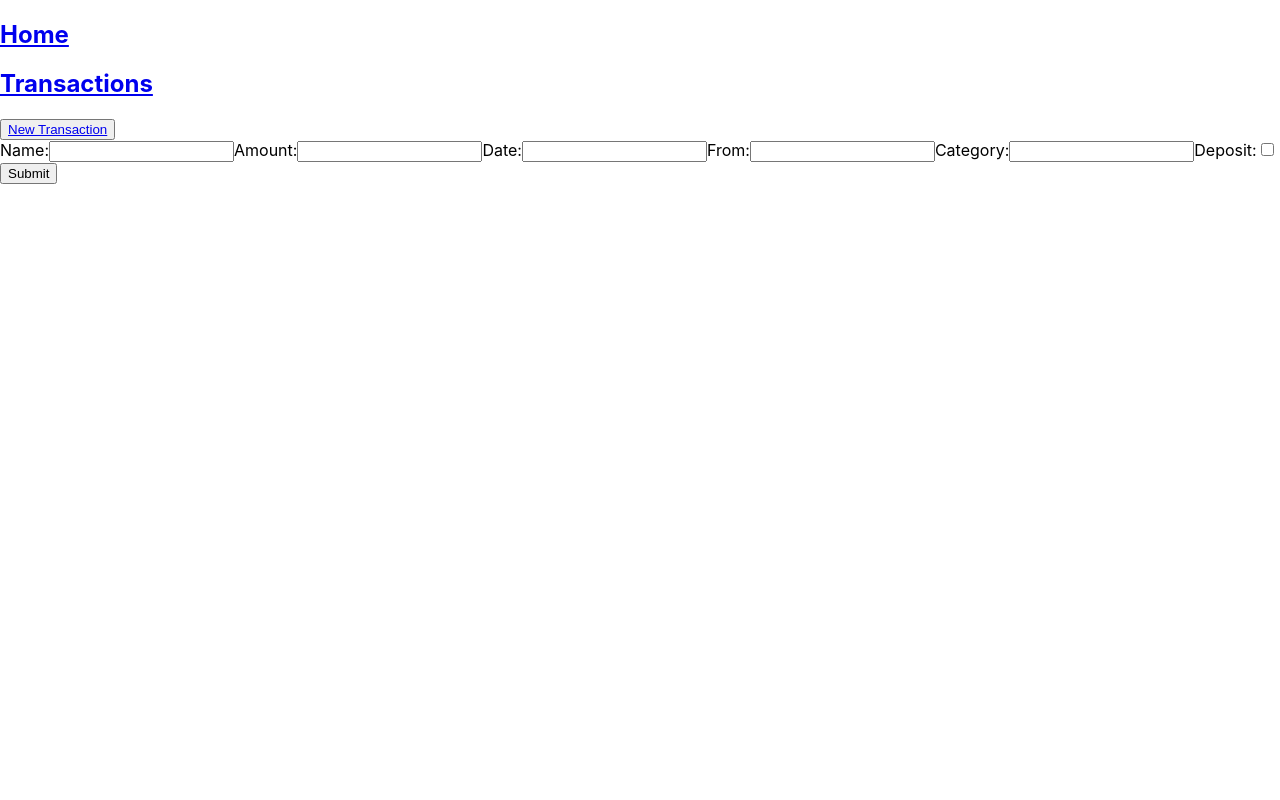
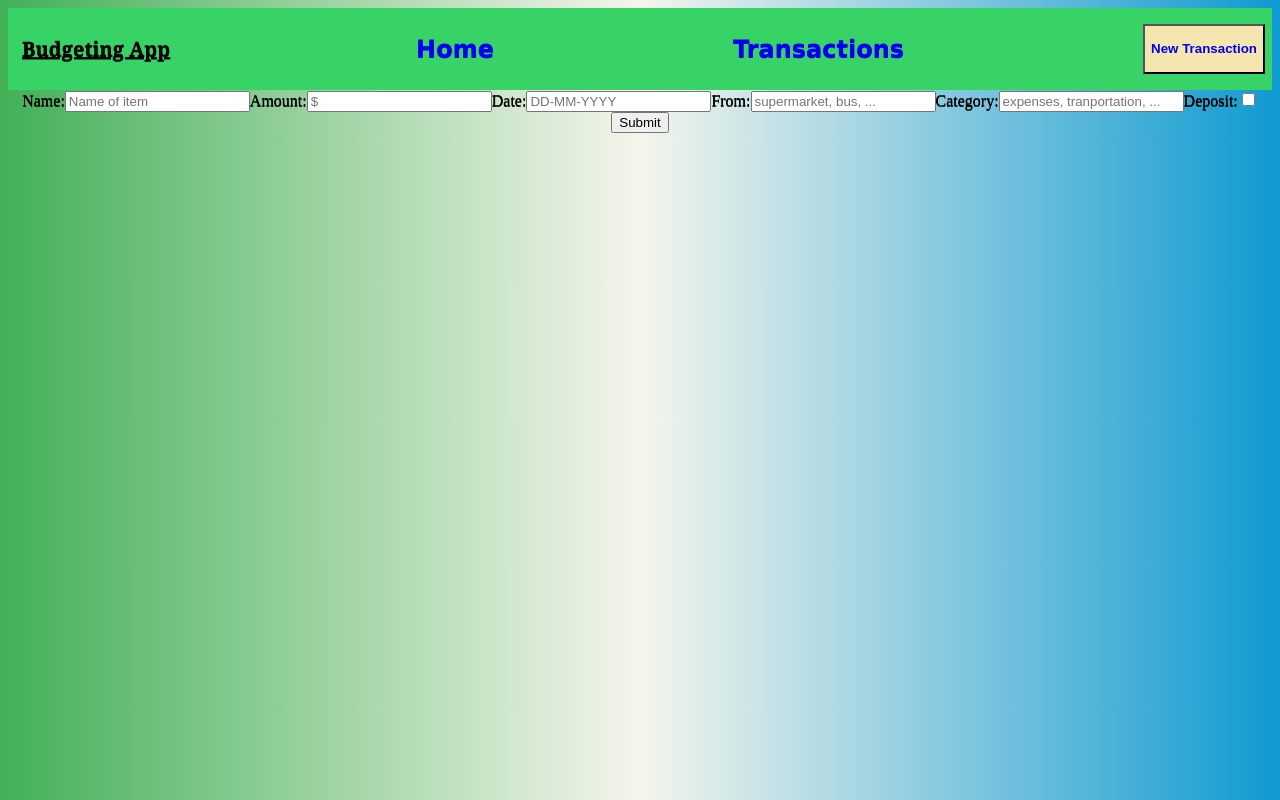
Before and after one commit to JohnnyMCR/JMCR-front-end, a React (Create React App) app: page /transaction/edit/1 in a window 1280 px wide. Built offline with nearby package versions, Linux system fonts and the light colour scheme; no server answers.

Commit message:
cssFinished

```diff
--- a/src/App.css
+++ /dev/null
@@ -1,47 +0,0 @@
-/* .App {
-  text-align: center;
-}
-
-.App-logo {
-  height: 40vmin;
-  pointer-events: none;
-}
-
-@media (prefers-reduced-motion: no-preference) {
-  .App-logo {
-    animation: App-logo-spin infinite 20s linear;
-  }
-}
-
-.App-header {
-  background-color: #282c34;
-  min-height: 100vh;
-  display: flex;
-  flex-direction: column;
-  align-items: center;
-  justify-content: center;
-  font-size: calc(10px + 2vmin);
-  color: white;
-}
-
-.App-link {
-  color: #61dafb;
-}
-
-@keyframes App-logo-spin {
-  from {
-    transform: rotate(0deg);
-  }
-  to {
-    transform: rotate(360deg);
-  }
-} */
-.App{
-  text-align: center;
-  font-family:Cambria, Cochin, Georgia, Times, 'Times New Roman', serif;
-  font-size: large;
-}
-
-.App button, .App input, .App select{
-  font-family:Cambria, Cochin, Georgia, Times, 'Times New Roman', serif
-}
--- a/src/Components/EditTransaction.css
+++ /dev/null
@@ -1,18 +0,0 @@
-.entire {
-    display: flex;
-    justify-content: center;
-    margin-top: 30px;
-}
-
-
-.edit {
-    display: flex;
-    flex-direction: column;
-    width: 15%;
-    row-gap: 15px;
-}
-
-.check {
-    width: 25px;
-    height: 25px;
-}
--- a/src/Components/EditTransaction.js
+++ b/src/Components/EditTransaction.js
@@ -1,13 +1,14 @@
+import { useState, useEffect } from "react";
 import axios from "axios";
-import { useState, useEffect } from "react";
-import { useParams, useNavigate } from "react-router-dom";
+import { useNavigate, useParams } from "react-router-dom";
+// import { v4 as uuid } from "uuid";
 const API = process.env.REACT_APP_API_URL;
 
 export default function EditTransaction() {
   const navigate = useNavigate();
   let { id } = useParams();
 
-  const [transaction, editTransaction] = useState({
+  const [transaction, setTransaction] = useState({
     id: "",
     item_name: "",
     amount: "",
@@ -17,70 +18,66 @@ export default function EditTransaction() {
     deposit: false,
   });
 
-  function handleTextChange (event) {
-    editTransaction({ ...transaction, [event.target.id]: event.target.value });
-  };
-
- function handleNumberChange (event) {
-    editTransaction({ ...transaction, [event.target.id]: Number (event.target.value)});
-  };
-
-  const handleCheckboxChange = () => {
-    editTransaction({ ...transaction, deposit: !transaction.deposit });
-  };
-
-  // const handleSelectChange = (event) => {
-  //   setTransaction({ ...transaction, [event.target.id]: event.target.value });
-  // };
-
-  function handleSubmit (event) {
-    event.preventDefault();
-    updateTransaction(transaction);
-  };
+  // const id = uuid();
 
   useEffect(() => {
     axios
       .get(`${API}/transactions/${id}`)
       .then((response) => {
-        editTransaction(response.data.transactions);
+        setTransaction(response.data);
       })
-      .catch((e) => console.error("catch", e))
   }, [id]);
 
-  function updateTransaction () {
+  const handleTextChange = (event) => {
+    setTransaction({ ...transaction, [event.target.id]: event.target.value });
+  };
+
+  const handleCheckboxChange = () => {
+    setTransaction({ ...transaction, deposit: !transaction.deposit });
+  };
+
+  const editTransaction = (changeTransaction) => {
     axios
-      .put(`${API}/transactions/${id}`, transaction)
+      .post(`${API}/transactions`, changeTransaction)
       .then(() => {
-        navigate(`/transactions/${id}`)
-      })
-      .catch((e) => console.error(e));
+        navigate('/transactions');
+      }).catch((c) => console.error("catch", c))
   }
 
+  const handleSubmit = (event) => {
+    event.preventDefault();
+    transaction.id = id;
+    editTransaction(transaction)
+  };
+
   return (
-    <div className="editTransaction">
-      <form className="edit" onSubmit={handleSubmit}>
+    <div className="edit">
+      <form onSubmit={handleSubmit}>
         <label htmlFor="name">Name:</label>
         <input
           id="item_name"
-          value={editTransaction.item_name}
+          value={transaction.item_name}
           required
           type="text"
+          placeholder="Name of item"
           onChange={handleTextChange}
         />
         <label htmlFor="amount">Amount:</label>
         <input
           id="amount"
-          type="text"
+          type="type"
           required
-          value={editTransaction.amount}
-          onChange={handleNumberChange}
+          placeholder="$"
+          value={transaction.amount}
+          onChange={handleTextChange}
         />
         <label htmlFor="date">Date:</label>
         <input
           id="date"
-          type="text"
+          type="type"
           required
-          value={editTransaction.date}
+          placeholder="DD-MM-YYYY"
+          value={transaction.date}
           onChange={handleTextChange}
         />
         <label htmlFor="from">From:</label>
@@ -88,7 +85,8 @@ export default function EditTransaction() {
           id="from"
           type="text"
           required
-          value={editTransaction.from}
+          placeholder="supermarket, bus, ..."
+          value={transaction.from}
           onChange={handleTextChange}
         />
         <label htmlFor="category">Category:</label>
@@ -96,7 +94,8 @@ export default function EditTransaction() {
           id="category"
           type="text"
           required
-          value={editTransaction.category}
+          placeholder="expenses, tranportation, ..."
+          value={transaction.category}
           onChange={handleTextChange}
         />
         <label htmlFor="deposit">Deposit:</label>
@@ -105,7 +104,7 @@ export default function EditTransaction() {
           type="checkbox"
           name="deposit"
           onChange={handleCheckboxChange}
-          checked={editTransaction.deposit}
+          checked={transaction.deposit}
         />
         <br />
         <input type="submit" />
--- a/src/Components/Home.css
+++ /dev/null
@@ -1,5 +0,0 @@
-.home {
-    display: flex;
-    justify-content: center;
-
-}
--- a/src/Components/Home.js
+++ b/src/Components/Home.js
@@ -1,10 +1,9 @@
-import "./Home.css"
 
 export default function Home() {
     return (
         <div>
             <header className="home">
-                <h2><u>Budgeting App</u></h2>
+                <h2><u>Calculate your Budget!</u></h2>
             </header>
         </div>
     )
--- a/src/Components/NavBar.css
+++ /dev/null
@@ -1,17 +0,0 @@
-.navbar {
-    display: flex;
-    gap: 50 px;
-    margin-left: 100px;
-    background-color: aquamarine;
-}
-h2 {
-    background-color: rgb(68, 208, 201);
-}
-.proj {
-    margin-left: 70px;
-}
-
-.whole {
-    border: 3px solid;
-    background-color: aquamarine;
-}
--- a/src/Components/NavBar.js
+++ b/src/Components/NavBar.js
@@ -1,8 +1,10 @@
 import { Link } from "react-router-dom";
-import "./NavBar.css";
-export default function NavBar({ total }) {
+
+export default function NavBar() {
   return (
     <nav>
+      <nav><u>Budgeting App</u></nav>
+
       <h1>
         <Link to="/">Home</Link>
       </h1>
--- a/src/Components/NewTransaction.js
+++ b/src/Components/NewTransaction.js
@@ -1,6 +1,6 @@
 import { useState } from "react";
-import axios from 'axios';
-import { useNavigate } from "react-router-dom";
+import axios from "axios";
+import { useNavigate, } from "react-router-dom";
 import { v4 as uuid } from "uuid";
 const API = process.env.REACT_APP_API_URL;
 
@@ -41,45 +41,50 @@ export default function NewTransaction() {
   };
 
   return (
-    <div className="New">
+    <div className="new">
       <form onSubmit={handleSubmit}>
-        <label>Name:</label>
+        <label htmlFor="name">Name:</label>
         <input
           id="item_name"
           value={transaction.item_name}
           required
           type="text"
+          placeholder="Name of item"
           onChange={handleTextChange}
         />
         <label htmlFor="amount">Amount:</label>
         <input
           id="amount"
-          type="text"
+          type="type"
           required
+          placeholder="$"
           value={transaction.amount}
           onChange={handleTextChange}
         />
         <label htmlFor="date">Date:</label>
         <input
           id="date"
-          type="text"
+          type="type"
           required
+          placeholder="DD-MM-YYYY"
           value={transaction.date}
           onChange={handleTextChange}
         />
-         <label htmlFor="from">From:</label>
+        <label htmlFor="from">From:</label>
         <input
           id="from"
           type="text"
           required
+          placeholder="supermarket, bus ..."
           value={transaction.from}
           onChange={handleTextChange}
         />
-         <label htmlFor="category">Category:</label>
+        <label htmlFor="category">Category:</label>
         <input
           id="category"
           type="text"
           required
+          placeholder="expenses, tranportation, ..."
           value={transaction.category}
           onChange={handleTextChange}
         />
--- a/src/Components/TransactionIndex.js
+++ b/src/Components/TransactionIndex.js
@@ -6,7 +6,6 @@ const API = process.env.REACT_APP_API_URL;
 export default function TransactionIndex() {
 
     const [transaction, setTransactions] = useState({});
-
     let { id } = useParams();
     let navigate = useNavigate();
 
@@ -16,8 +15,10 @@ export default function TransactionIndex() {
             .then((response) => {
                 console.log(response.data);
                 setTransactions(response.data);
+            }).catch(() => {
+                navigate("/error")
             })
-    }, [id]);
+    }, [id, navigate]);
 
     const handleDelete = () => {
         axios
--- a/src/index.css
+++ b/src/index.css
@@ -1,13 +1,39 @@
-body {
-  margin: 0;
-  font-family: -apple-system, BlinkMacSystemFont, 'Segoe UI', 'Roboto', 'Oxygen',
-    'Ubuntu', 'Cantarell', 'Fira Sans', 'Droid Sans', 'Helvetica Neue',
-    sans-serif;
-  -webkit-font-smoothing: antialiased;
-  -moz-osx-font-smoothing: grayscale;
+u {
+    font-family: Cambria, Cochin, Georgia, Times, 'Times New Roman', serif;
+    font-size: 20px;
+    position: inhe;
+    font-weight: bold;
+    color: rgb(9, 6, 6);
 }
 
-code {
-  font-family: source-code-pro, Menlo, Monaco, Consolas, 'Courier New',
-    monospace;
+a {
+    text-decoration: none;
+    /* color: rgb(58, 47, 217); */
 }
+
+body {
+    text-align: center;
+    text-shadow: 0px .5px;
+    background: linear-gradient(0.250turn, #42b057, #f5f5ec, #0f9ad1);
+}
+
+nav {
+    font-family: Verdana, Geneva, Tahoma, sans-serif;
+    background-color: rgb(56, 211, 102);
+    display: flex;
+    justify-content: space-between;
+    align-items: center;
+    padding: 7px;
+}
+
+div.transactions {
+    font-family: Cambria, Cochin, Georgia, Times, 'Times New Roman', serif;
+    font-size: 16px;
+
+}
+
+button {
+    background-color: rgb(244, 230, 174);
+    height: 50px;
+    font-weight: bold;
+}
```
Also changed, not shown: src/Components/Transactions.css (deleted), src/Components/TransactionsIndex.css (deleted), 1 other file (tests, documents, lock files or other folders).
